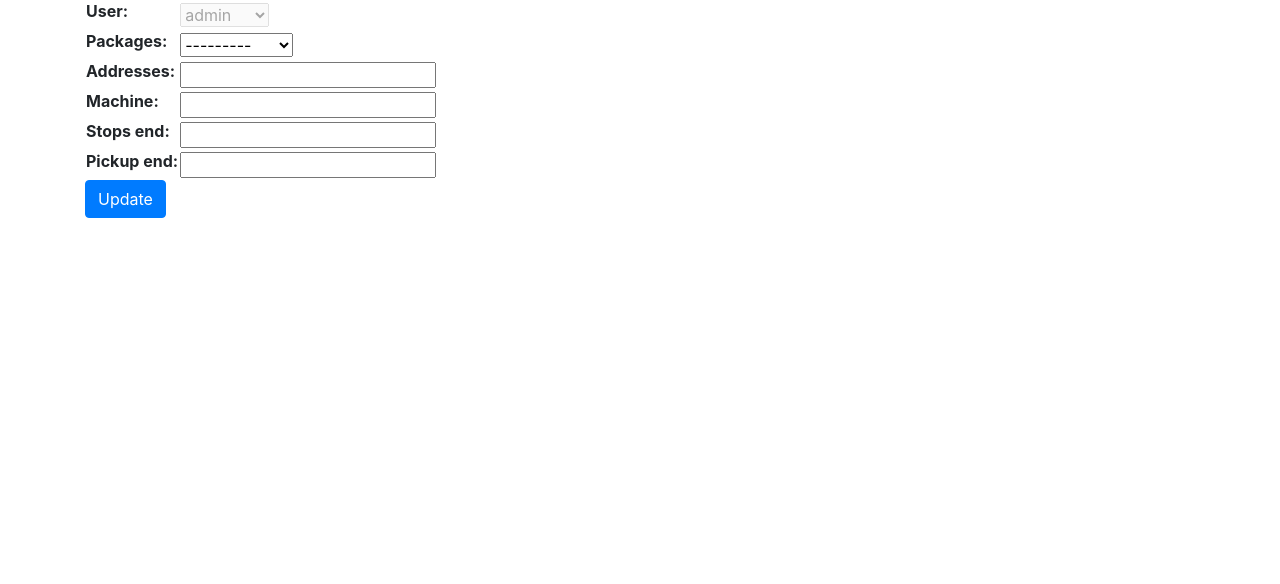
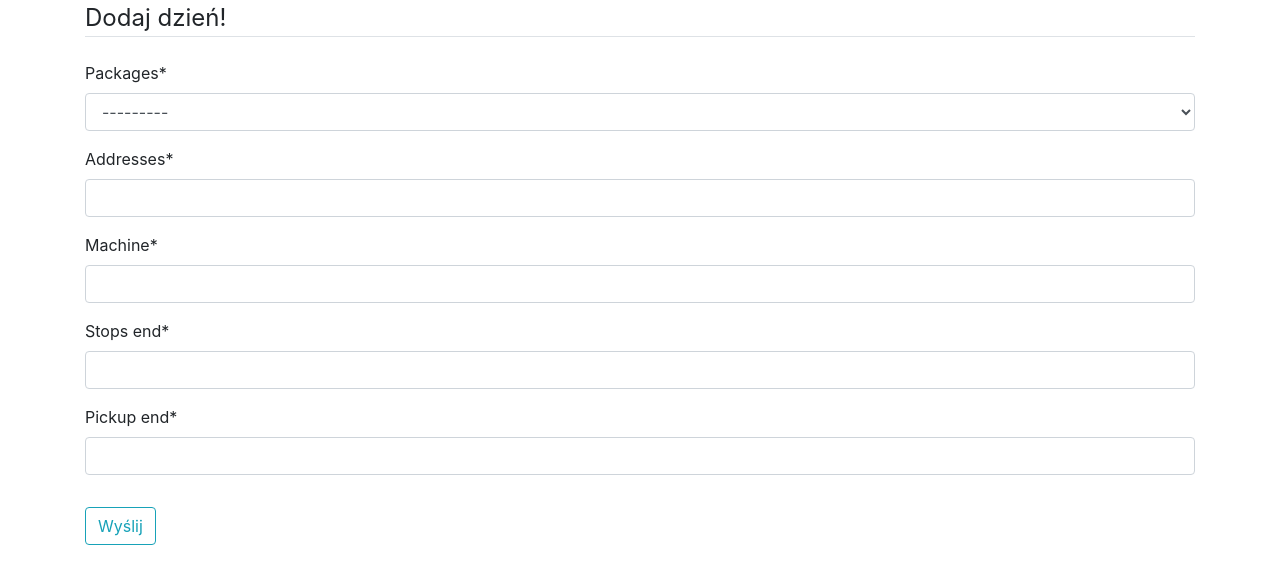
Before and after one commit to Kacjan/Courier-Day, a Django app: page /form/ in a window 1280 px wide. Shown: the part 56-640 px from the top of the page. Run offline with Django 4.2, Linux system fonts and the light colour scheme; a user stored in the database is signed in; data comes from the database, SQL or seed files in the repository; both versions use the stored data as it was after the commit; some libraries are stand-ins or nearby versions.

Commit message:
Changes in forms, password change problem resolved

```diff
--- a/courier/forms.py
+++ b/courier/forms.py
@@ -1,62 +1,20 @@
-from django.forms import ModelForm, Form, CharField, IntegerField, TimeField
+from django.forms import ModelForm
 
 from django import forms
 from .models import CourierDay
 from django.contrib.auth import get_user_model
 User = get_user_model()
-'''Dodać Courier Id musi byc w bazie danych
-
-courier_id = forms.IntegerField(Must be registered)
-coś w tym stylu?
-
-Albo lepiej! Powinno ładować id zalogowanego użytkownika!
-'''
 
 class CourierDayModelForm(ModelForm):
 
     class Meta:
         model = CourierDay
-        fields = '__all__'
-        """walidacja na frontendzie"""
-        widgets={
-            'user': forms.Select(attrs={'disabled':True})
-        }
+        exclude = ['user']
+        # widgets={
+        #     'user': forms.Select(attrs={'disabled':True})
+        # }
 
     def __init__(self, *args, **kwargs):
-        self.user = kwargs.pop('request').user
+        self.user = kwargs.pop('user')
         super(CourierDayModelForm, self).__init__(*args, **kwargs)
-        self.fields['user'].initial=self.user
-
-
-
-# class CourierDayForm(Form):
-#     user = CharField(min_length=1, max_length=30, widget=forms.Select(attrs={'disabled':True}))
-#     packages = IntegerField(min_value=1, max_value=6)
-#     addresses = IntegerField(min_value=1, max_value=3)
-#     machine = IntegerField(min_value=1, max_value=3)
-#     stops_end = TimeField()
-#     pickup_end = TimeField()
-#
-#     def __init__(self, *args, **kwargs):
-#         self.user = kwargs.pop('request').user
-#         super(CourierDayForm, self).__init__(*args, **kwargs)
-#         self.fields['user'].initial=self.user
-#
-#     def clean_packages(self,*args, **kwargs):
-#         packages = self.cleaned_data.get('packages')
-#         if str in packages:
-#             raise forms.ValidationError('This is not a valid input')
-#         else:
-#             return packages
-#
-#     def clean_addresses(self,*args, **kwargs):
-#         addresses = self.cleaned_data.get('addresses')
-#         if str in addresses:
-#             raise forms.ValidationError('This is not a valid input')
-#         else:
-#             return addresses
-
-
-    # def clean(self):
-    #     result = super().clean()
-    #     if result
+        # self.fields['user'].initial=self.user
--- a/courier/templates/base.html
+++ b/courier/templates/base.html
@@ -18,7 +18,6 @@
       {#  Ustawia wszystkie linki na środku  #}
       <div class="container fixed">
           <a class="navbar-brand" href="/">Home</a>
-{#          <a class="navbar-brand" href="/courierday/">Dzień kuriera</a>#}
 
                 {#  to na prawą stronę    #}
 
--- a/courier/templates/courier_day_list_view.html
+++ b/courier/templates/courier_day_list_view.html
@@ -5,6 +5,7 @@
 
 
 {% block content %}
+    <div class="jumbotron">
     <h2>Witaj {{ user.username }} </h2>
     <a class="btn btn-primary" href="{% url 'add_day_form' %}" role="button">Dodaj dzień</a>
     <ul>
@@ -28,8 +29,8 @@
         {#   przez day.packages.packages dostaję się do dolumny packages z tablicy FaclilityPackages     #}
       <th scope="row">{{ day.packages.date }}</th>
       <td >{{ day.packages.packages }}</td>
-      <td>{{ day.adresy}}</td>
-      <td>{{ day.paczkomat}}</td>
+      <td>{{ day.addresses}}</td>
+      <td>{{ day.machine}}</td>
       <td>{{ day.stops_end}}</td>
       <td>{{ day.pickup_end}}</td>
 {#        <td> <a href="{% url 'update' day.id %}"> EDYTUJ </a> </td>#}
@@ -37,6 +38,7 @@
 {#        <td> <a href="{% url 'delete' day.id %}"> USUŃ </a> </td>#}
         <td><a class="btn btn-danger" href="{% url 'delete' day.id %}" role="button">Usuń</a></td>
     </tr>
+  </div>
   </tbody>
 {% endfor %}
 </table>
--- /dev/null
+++ b/courier/templates/create_day.html
@@ -0,0 +1,24 @@
+
+<title> Dodaj dzień </title>
+{% extends 'form.html' %}
+{% load crispy_forms_tags %}
+{% block content %}
+
+    <div class="content-section">
+        <form method="POST">
+            {% csrf_token %}
+            <fieldset class="form-group">
+                <legend class="border-bottom mb-4">Dodaj dzień!</legend>
+                {{ form|crispy }}
+            </fieldset>
+            <div class="form-group">
+                <button class="btn btn-outline-info" type="submit">Wyślij</button>
+            </div>
+        </form>
+{#        <div class="border-top pt-3">#}
+{#            <small class="text-muted">#}
+{#                Nie masz konta jeszcze konta? <a class="ml-2" href="{% url 'register' %}">Zarejestruj się</a>#}
+{#            </small>#}
+{#        </div>#}
+    </div>
+{% endblock %}
--- a/courier/templates/home.html
+++ b/courier/templates/home.html
@@ -6,8 +6,8 @@
 {#        <div class="content-section">#}
         <h2>Witaj na Courier Day!</h2>
         <div class="border-top pt-3">
-          <h4>To strona pozwalająca na rejestrowanie przebiegu Twojej codziennej kurierskiej pracy.
-    Pomoże Ci uporządkować dni, tygodnie i miesiące pracy żebys mógł porównać jej ilosć i jak szybko udało Ci się z nią uporać!</h4>
+            <h5>To strona pozwalająca na rejestrowanie przebiegu Twojej codziennej kurierskiej pracy.</h5>
+    <h5>Pomoże Ci uporządkować dni, tygodnie i miesiące pracy żebys mógł porównać jak szybko udało Ci się z nią uporać!</h5>
         </div>
 {#    </div>#}
 {% endblock %}
--- a/courier/views.py
+++ b/courier/views.py
@@ -1,4 +1,4 @@
-from django.shortcuts import render
+from django.shortcuts import render, redirect
 
 from django.views import View
 from django.views.generic import ListView, CreateView, TemplateView, UpdateView, DeleteView
@@ -22,17 +22,23 @@ class Home(TemplateView):
 #             request,
 #             template_name='home.html'
 #         )
-
 class CourierDayCreateView(LoginRequiredMixin, CreateView):
 
-    template_name = 'form.html'
+    # template_name = 'form.html'
+    template_name = 'create_day.html'
     form_class = CourierDayModelForm
     success_url = reverse_lazy('courier_day_list_view')
 
     def get_form_kwargs(self):
         kwargs=super().get_form_kwargs()
-        kwargs['request']=self.request
+        kwargs['user']=self.request.user
         return kwargs
+
+    def form_valid(self, form):
+        instance = form.save(commit=False)
+        instance.user = self.request.user
+        instance.save()
+        return redirect('courier_day_list_view')
 
 class CourierDayListView(LoginRequiredMixin, View):
     def get(self, request):
--- a/users/templates/logout.html
+++ b/users/templates/logout.html
@@ -1,6 +1,5 @@
 <title> Logout </title>
 {% extends 'base.html' %}
-{% load crispy_forms_tags %}
 {% block content %}
     <div class="content-section">
         <h2>Zostałeś wylogowany</h2>
--- a/users/templates/password_change.html
+++ b/users/templates/password_change.html
@@ -1,5 +1,5 @@
 
-<title> PS ch </title>
+<title> Password change </title>
 {% extends 'form.html' %}
 {% load crispy_forms_tags %}
 {% block content %}
--- a/users/templates/profile.html
+++ b/users/templates/profile.html
@@ -1,7 +1,6 @@
 {% extends 'base.html' %}
-{% load crispy_forms_tags %}
 {% block content %}
-    <div class="content-section">
+    <div class="jumbotron">
         <h2 class="account-heading">{{ user.username }}</h2>
         <p class="text-secondary">Facility: {{ user.profile.facility }}</p>
         <a class="navbar-brand" href="/password_change/">Zmień hasło</a>
--- a/users/urls.py
+++ b/users/urls.py
@@ -1,6 +1,6 @@
 from django.urls import path
 from .views import register, profile
-from  django.contrib.auth.views import LogoutView, LoginView, PasswordChangeView
+from  django.contrib.auth.views import LogoutView, LoginView, PasswordChangeView, PasswordChangeDoneView
 
 urlpatterns = [
     path('register/', register, name='register'),
@@ -8,4 +8,5 @@ urlpatterns = [
     path('logout/', LogoutView.as_view(template_name='logout.html'), name='logout'),
     path('profile/', profile, name='profile'),
     path('password_change/', PasswordChangeView.as_view(template_name='password_change.html'), name='password_change'),
+    path('password_change/done', PasswordChangeDoneView.as_view(template_name='password_change_done.html'), name = 'password_change_done'),
 ]
```
Also changed, not shown: users/templates/password_change_done.html (added, +7 -0 lines), db.sqlite3.
